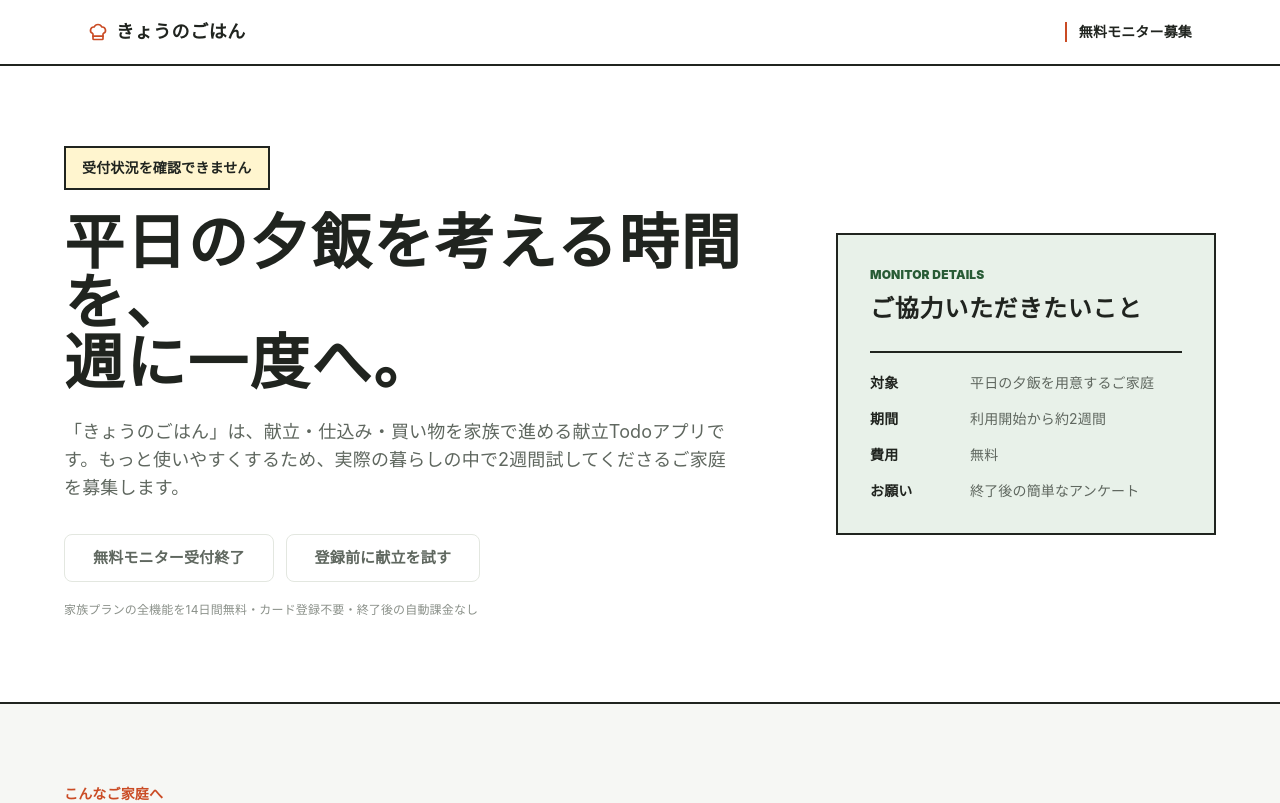
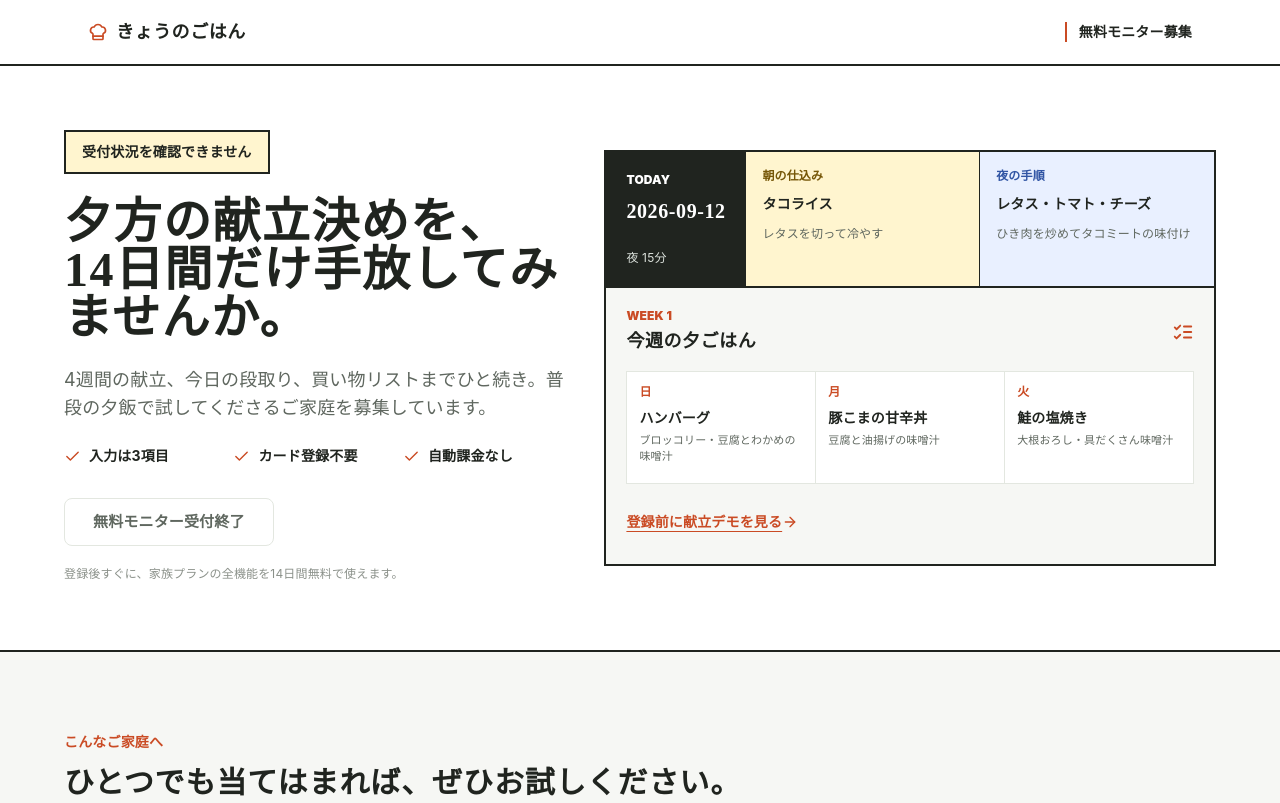
Before and after one commit to kodai9263/kondate, a Next.js app: page /monitor in a window 1280 px wide. Shown: the top 803 px of the page. Built offline with nearby package versions, Linux system fonts and the light colour scheme; no server answers.

Commit message:
モニター登録導線を改善

```diff
--- a/src/app/(auth)/signup/page.tsx
+++ b/src/app/(auth)/signup/page.tsx
@@ -1,3 +1,4 @@
+import { Check } from "lucide-react";
 import Link from "next/link";
 import { signup } from "@/app/(auth)/actions";
 import { AuthField, AuthSubmit } from "@/components/features/auth/AuthFields";
@@ -16,9 +17,10 @@ export default async function SignupPage({ searchParams }: { searchParams: Promi
   const monitorStatus = signupSource === "monitor" ? await getMonitorCampaignStatus() : null;
   const monitorClosed = monitorStatus ? !monitorStatus.isAvailable || !monitorStatus.isOpen : false;
   return (
-    <AuthShell title={signupSource === "monitor" ? "無料モニターに参加" : "無料で始める"} description={signupSource === "monitor" ? "14日間、家族プランの全機能を無料で試せます。カード登録は不要です。" : "まずは4週間の献立を試せます。カード登録は不要です。"}>
+    <AuthShell title={signupSource === "monitor" ? "無料モニター登録" : "無料で始める"} description={signupSource === "monitor" ? "入力は3項目、約1分。登録後すぐに14日間お試しいただけます。" : "まずは4週間の献立を試せます。カード登録は不要です。"}>
       <AuthMessage error={error} success={success} />
       {inviteToken ? <p className="mb-4 rounded-lg border border-kondate-line bg-kondate-bg p-3 text-sm text-kondate-muted">家族グループへの招待を受けて登録します。</p> : null}
+      {signupSource === "monitor" && !monitorClosed ? <div className="mb-5 border border-kondate-line bg-kondate-morning p-4"><p className="text-sm font-black">残り{monitorStatus?.remaining ?? 0}家庭</p><ul className="mt-2 space-y-1 text-xs leading-6 text-kondate-muted">{["家族プランの全機能を14日間無料", "カード登録なし・終了後の自動課金なし"].map((item) => <li key={item} className="flex gap-2"><Check size={15} className="mt-1 shrink-0 text-kondate-accent" aria-hidden="true" />{item}</li>)}</ul></div> : null}
       {monitorClosed ? (
         <div className="space-y-4">
           <p role="status" className="rounded-lg border border-kondate-line bg-kondate-bg p-4 text-sm leading-7 text-kondate-muted">{monitorStatus?.isAvailable ? "無料モニターは10家庭に達したため、受付を終了しました。" : "現在、無料モニターの受付状況を確認できません。時間をおいてもう一度お試しください。"}</p>
@@ -30,7 +32,7 @@ export default async function SignupPage({ searchParams }: { searchParams: Promi
         <AuthField id="displayName" label="お名前" autoComplete="name" />
         <AuthField id="email" label="メールアドレス" type="email" autoComplete="email" />
         <AuthField id="password" label="パスワード" type="password" autoComplete="new-password" helper="8文字以上で設定してください。" />
-        <AuthSubmit>{signupSource === "monitor" ? "14日間の無料モニターを始める" : "無料アカウントを作る"}</AuthSubmit>
+        <AuthSubmit>{signupSource === "monitor" ? "無料モニターを始める（0円）" : "無料アカウントを作る"}</AuthSubmit>
       </form>}
       <p className="mt-4 text-xs leading-6 text-kondate-faint">登録すると、<Link href="/terms" className="underline underline-offset-4 hover:text-kondate-ink">利用規約</Link>と<Link href="/privacy" className="underline underline-offset-4 hover:text-kondate-ink">プライバシーポリシー</Link>に同意したものとみなされます。</p>
       <p className="mt-5 border-t border-kondate-line pt-5 text-center text-sm text-kondate-muted">登録済みの方は <Link href={inviteToken ? `/login?invite=${inviteToken}` : "/login"} className="font-semibold text-kondate-accent underline-offset-4 hover:underline">ログイン</Link></p>
--- a/src/app/monitor/page.tsx
+++ b/src/app/monitor/page.tsx
@@ -1,9 +1,12 @@
 import type { Metadata } from "next";
-import { ArrowRight, CalendarDays, Check, ChefHat, Clock3, MessageCircleQuestion, ShoppingBasket, Users } from "lucide-react";
+import { ArrowRight, CalendarDays, Check, ChefHat, Clock3, ListChecks, MessageCircleQuestion, ShoppingBasket, Users } from "lucide-react";
 import Link from "next/link";
 import { TrackedLink } from "@/components/features/analytics/TrackedLink";
 import { buttonClass } from "@/components/ui/Button";
+import { buildMonitorSignupHref } from "@/lib/marketing/campaignParams";
 import { getMonitorCampaignStatus } from "@/lib/marketing/monitorCampaign.server";
+import { menuData } from "@/lib/menuData";
+import { findTodayPlan } from "@/lib/services/planService";
 
 export const dynamic = "force-dynamic";
 
@@ -30,9 +33,13 @@ const faqs = [
   { question: "料理が得意でなくても参加できますか？", answer: "参加できます。特別な材料を使わない、名前を見れば分かる家庭の定番メニューを中心にしています。" },
 ];
 
-export default async function MonitorPage() {
+export default async function MonitorPage({ searchParams }: { searchParams: Promise<Record<string, string | string[] | undefined>> }) {
+  const campaignParams = await searchParams;
   const monitorStatus = await getMonitorCampaignStatus();
   const accepting = monitorStatus.isAvailable && monitorStatus.isOpen;
+  const signupHref = buildMonitorSignupHref(campaignParams);
+  const today = findTodayPlan(menuData);
+  const previewDays = menuData.weeks[0].days.slice(0, 3);
   return (
     <main className="min-h-dvh bg-kondate-bg text-kondate-ink">
       <header className="border-b-2 border-kondate-ink bg-white">
@@ -45,28 +52,36 @@ export default async function MonitorPage() {
         </div>
       </header>
 
-      <section className="border-b-2 border-kondate-ink bg-white px-4 py-12 sm:px-6 sm:py-20">
-        <div className="mx-auto grid max-w-6xl gap-10 lg:grid-cols-[1fr_380px] lg:items-center">
+      <section className="border-b-2 border-kondate-ink bg-white px-4 py-10 sm:px-6 sm:py-16">
+        <div className="mx-auto grid max-w-6xl gap-10 lg:grid-cols-[minmax(0,0.9fr)_minmax(420px,1.1fr)] lg:items-center">
           <div>
             <p className="inline-flex min-h-11 items-center border-2 border-kondate-ink bg-kondate-morning px-4 text-sm font-black">{accepting ? `先着10家庭・残り${monitorStatus.remaining}家庭` : monitorStatus.isAvailable ? "10家庭に達したため受付終了" : "受付状況を確認できません"}</p>
-            <h1 className="font-mincho mt-6 text-[38px] font-black leading-[1.25] sm:text-6xl">平日の夕飯を考える時間を、<br className="hidden sm:block" />週に一度へ。</h1>
-            <p className="mt-6 max-w-2xl text-base leading-8 text-kondate-muted sm:text-lg">「きょうのごはん」は、献立・仕込み・買い物を家族で進める献立Todoアプリです。もっと使いやすくするため、実際の暮らしの中で2週間試してくださるご家庭を募集します。</p>
-            <div className="mt-8 flex flex-col gap-3 sm:flex-row">
-              {accepting ? <TrackedLink href="/signup?source=monitor" eventName="monitor_signup_click" eventParams={{ placement: "hero" }} className={buttonClass({ className: "px-7" })}>14日間の無料モニターに参加 <ArrowRight size={18} aria-hidden="true" /></TrackedLink> : <span className={buttonClass({ variant: "secondary", className: "cursor-not-allowed px-7 text-kondate-muted" })}>無料モニター受付終了</span>}
-              <TrackedLink href="/demo/planner?source=monitor" eventName="monitor_demo_click" eventParams={{ placement: "hero" }} className={buttonClass({ variant: "secondary", className: "px-7" })}>登録前に献立を試す</TrackedLink>
+            <h1 className="font-mincho mt-6 text-[34px] font-black leading-[1.3] sm:text-5xl">夕方の献立決めを、<br />14日間だけ手放してみませんか。</h1>
+            <p className="mt-6 max-w-2xl text-base leading-8 text-kondate-muted sm:text-lg">4週間の献立、今日の段取り、買い物リストまでひと続き。普段の夕飯で試してくださるご家庭を募集しています。</p>
+            <ul className="mt-6 grid gap-2 text-sm font-bold sm:grid-cols-3 lg:grid-cols-1 xl:grid-cols-3">
+              {["入力は3項目", "カード登録不要", "自動課金なし"].map((item) => <li key={item} className="flex items-center gap-2"><Check size={17} className="shrink-0 text-kondate-accent" aria-hidden="true" />{item}</li>)}
+            </ul>
+            <div className="mt-8">
+              {accepting ? <TrackedLink href={signupHref} eventName="monitor_signup_click" eventParams={{ placement: "hero" }} className={buttonClass({ className: "w-full px-7 sm:w-auto" })}>1分で無料モニターを始める <ArrowRight size={18} aria-hidden="true" /></TrackedLink> : <span className={buttonClass({ variant: "secondary", className: "w-full cursor-not-allowed px-7 text-kondate-muted sm:w-auto" })}>無料モニター受付終了</span>}
             </div>
-            <p className="mt-4 text-xs leading-6 text-kondate-faint">家族プランの全機能を14日間無料・カード登録不要・終了後の自動課金なし</p>
+            <p className="mt-4 text-xs leading-6 text-kondate-faint">登録後すぐに、家族プランの全機能を14日間無料で使えます。</p>
           </div>
 
-          <aside className="border-2 border-kondate-ink bg-kondate-sage p-6 sm:p-8" aria-label="モニター概要">
-            <p className="text-xs font-black text-[#285b35]">MONITOR DETAILS</p>
-            <h2 className="font-mincho mt-2 text-2xl font-black">ご協力いただきたいこと</h2>
-            <dl className="mt-6 space-y-4 border-t-2 border-kondate-ink pt-5 text-sm">
-              <div className="grid grid-cols-[88px_1fr] gap-3"><dt className="font-black">対象</dt><dd className="text-kondate-muted">平日の夕飯を用意するご家庭</dd></div>
-              <div className="grid grid-cols-[88px_1fr] gap-3"><dt className="font-black">期間</dt><dd className="text-kondate-muted">利用開始から約2週間</dd></div>
-              <div className="grid grid-cols-[88px_1fr] gap-3"><dt className="font-black">費用</dt><dd className="text-kondate-muted">無料</dd></div>
-              <div className="grid grid-cols-[88px_1fr] gap-3"><dt className="font-black">お願い</dt><dd className="text-kondate-muted">終了後の簡単なアンケート</dd></div>
-            </dl>
+          <aside className="border-2 border-kondate-ink bg-kondate-bg" aria-label="アプリ画面のプレビュー">
+            <div className="grid border-b-2 border-kondate-ink sm:grid-cols-[140px_1fr]">
+              <div className="bg-kondate-ink p-5 text-white"><p className="text-xs font-black">TODAY</p><p className="font-mincho mt-2 text-xl font-black">{today.date}</p><p className="mt-6 text-xs text-[#dce2dc]">夜 {today.dinner.cookMin}分</p></div>
+              <div className="grid grid-cols-2">
+                <div className="border-r border-kondate-ink bg-kondate-morning p-4"><p className="text-xs font-black text-[#765708]">朝の仕込み</p><p className="mt-2 text-sm font-black leading-6">{today.dinner.dinner}</p><p className="mt-2 line-clamp-2 text-xs leading-5 text-kondate-muted">{today.dinner.morning[0]}</p></div>
+                <div className="bg-kondate-evening p-4"><p className="text-xs font-black text-[#3155a4]">夜の手順</p><p className="mt-2 text-sm font-black leading-6">{today.dinner.side}</p><p className="mt-2 line-clamp-2 text-xs leading-5 text-kondate-muted">{today.dinner.evening[0]}</p></div>
+              </div>
+            </div>
+            <div className="p-5">
+              <div className="flex items-center justify-between gap-3"><div><p className="text-xs font-black text-kondate-accent">WEEK 1</p><p className="font-mincho mt-1 text-lg font-black">今週の夕ごはん</p></div><ListChecks size={22} className="text-kondate-accent" aria-hidden="true" /></div>
+              <div className="mt-4 grid grid-cols-3 border-l border-t border-kondate-line">
+                {previewDays.map((day) => <div key={day.dow} className="min-h-28 border-b border-r border-kondate-line bg-white p-3"><p className="text-xs font-black text-kondate-accent">{day.dow}</p><p className="mt-2 text-xs font-black leading-5 sm:text-sm">{day.dinner}</p><p className="mt-1 text-[11px] leading-4 text-kondate-muted">{day.side}</p></div>)}
+              </div>
+              <TrackedLink href="/demo/planner?source=monitor" eventName="monitor_demo_click" eventParams={{ placement: "hero_preview" }} className="mt-4 inline-flex min-h-11 items-center text-sm font-bold text-kondate-accent underline underline-offset-4 hover:text-kondate-accentDark">登録前に献立デモを見る <ArrowRight size={16} aria-hidden="true" /></TrackedLink>
+            </div>
           </aside>
         </div>
       </section>
@@ -131,7 +146,7 @@ export default async function MonitorPage() {
       <section className="bg-kondate-accent px-4 py-14 text-white sm:px-6">
         <div className="mx-auto flex max-w-6xl flex-col gap-6 sm:flex-row sm:items-center sm:justify-between">
           <div><p className="font-mincho text-3xl font-black">次のごはんから、試してみませんか。</p><p className="mt-2 text-sm font-bold text-[#ffe4d8]">率直な感想が、これからの「きょうのごはん」をつくります。</p></div>
-          {accepting ? <TrackedLink href="/signup?source=monitor" eventName="monitor_signup_click" eventParams={{ placement: "footer" }} className={buttonClass({ variant: "secondary", className: "shrink-0 border-white bg-white px-7 text-kondate-ink hover:border-white hover:bg-kondate-bg" })}>14日間の無料モニターに参加 <ArrowRight size={18} aria-hidden="true" /></TrackedLink> : <span className={buttonClass({ variant: "secondary", className: "shrink-0 cursor-not-allowed border-white bg-white px-7 text-kondate-muted" })}>無料モニター受付終了</span>}
+          {accepting ? <TrackedLink href={signupHref} eventName="monitor_signup_click" eventParams={{ placement: "footer" }} className={buttonClass({ variant: "secondary", className: "shrink-0 border-white bg-white px-7 text-kondate-ink hover:border-white hover:bg-kondate-bg" })}>1分で無料モニターを始める <ArrowRight size={18} aria-hidden="true" /></TrackedLink> : <span className={buttonClass({ variant: "secondary", className: "shrink-0 cursor-not-allowed border-white bg-white px-7 text-kondate-muted" })}>無料モニター受付終了</span>}
         </div>
       </section>
 
--- /dev/null
+++ b/src/lib/marketing/campaignParams.ts
@@ -0,0 +1,20 @@
+const campaignParamNames = ["utm_source", "utm_medium", "utm_campaign", "utm_content", "utm_term"] as const;
+
+type SearchParams = Record<string, string | string[] | undefined>;
+
+function firstValue(value: string | string[] | undefined) {
+  const candidate = Array.isArray(value) ? value[0] : value;
+  const normalized = candidate?.trim();
+  return normalized ? normalized.slice(0, 100) : null;
+}
+
+export function buildMonitorSignupHref(searchParams: SearchParams) {
+  const query: Record<string, string> = { source: "monitor" };
+
+  for (const name of campaignParamNames) {
+    const value = firstValue(searchParams[name]);
+    if (value) query[name] = value;
+  }
+
+  return { pathname: "/signup", query };
+}
```
Also changed, not shown: 1 other file (tests, documents, lock files or other folders).
